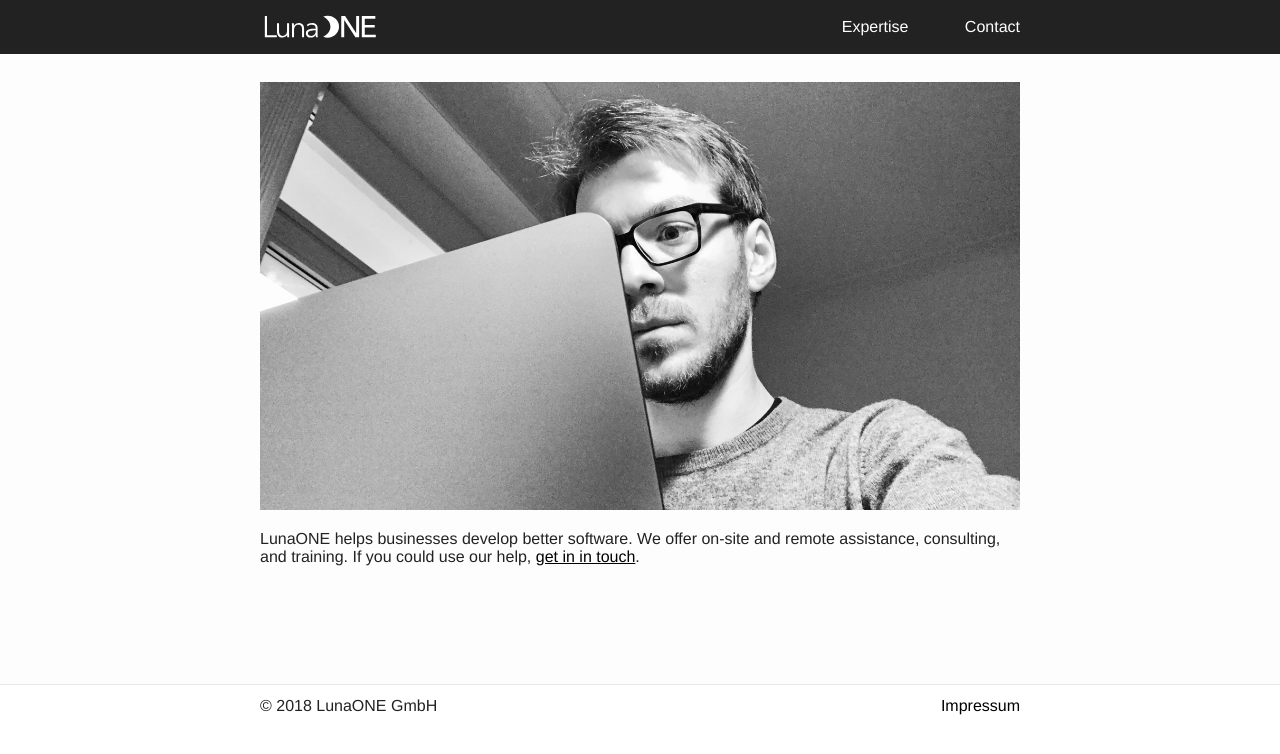
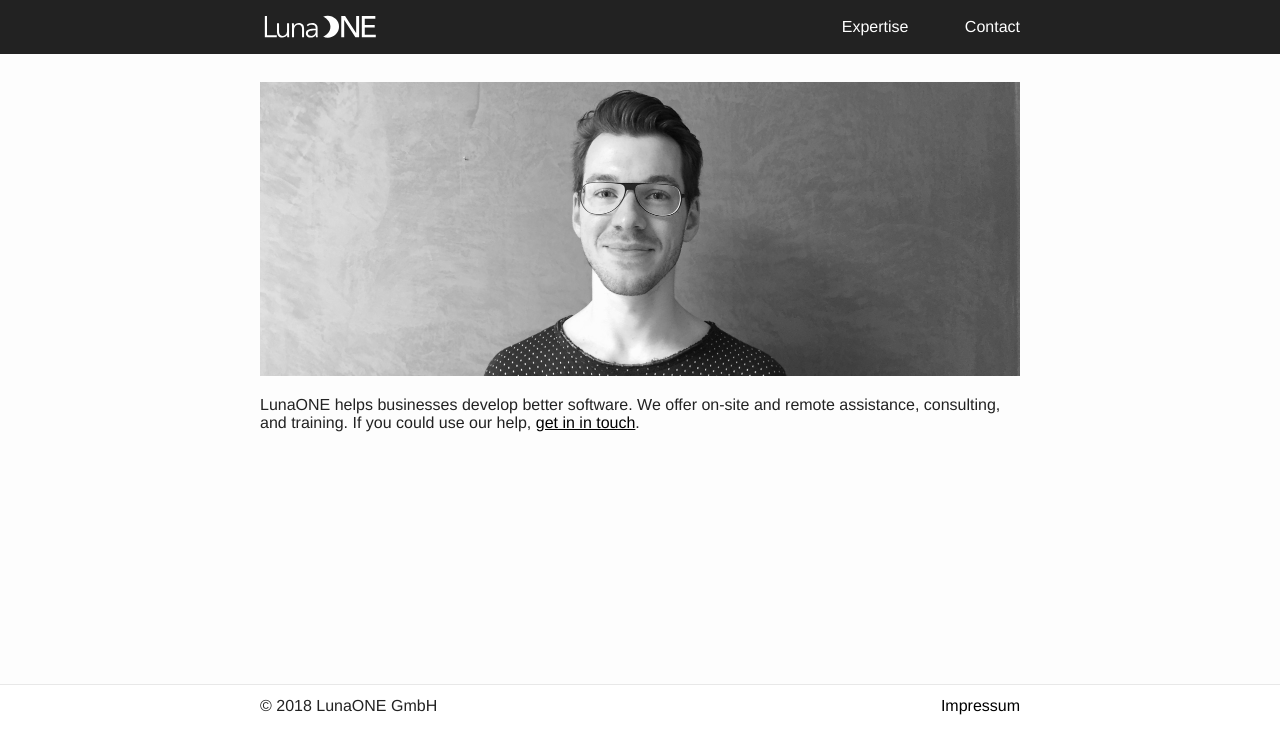
Before and after one commit to LunaONE/web, a Jekyll site: the page built from index.md, in a window 1280 px wide. Shown: the top 754 px of the page. Built offline with Jekyll 4.4.1, drawn with Linux system fonts in a browser that asks for light colours.

```diff
--- a/index.md
+++ b/index.md
@@ -2,6 +2,6 @@
 layout: default
 ---
 
-![](./IMG_0083_small.jpg)
+![](./IMG_0944_2.jpg)
 
 LunaONE helps businesses develop better software. We offer on-site and remote assistance, consulting, and training. If you could use our help, [get in in touch](/contact).
```
Also changed, not shown: expertise.md (+1 -1 lines), IMG_0944_2.jpg (added).
